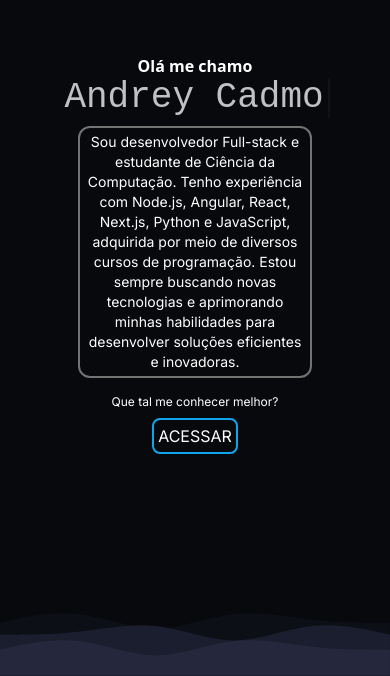
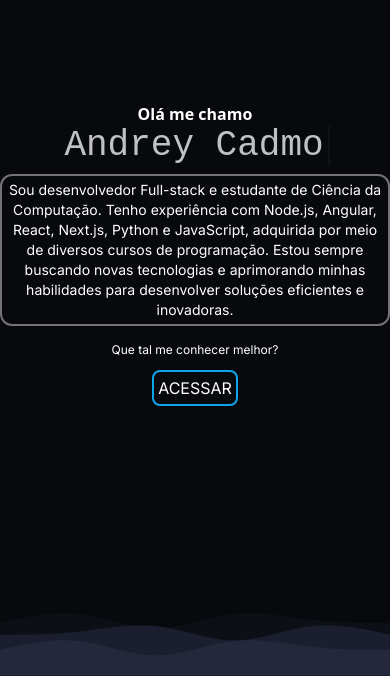
Before and after one commit to AndreyCadmo/Portfolio, a Next.js app: page / in a window 390 px wide. Shown: the part 168-844 px from the top of the page. Built offline with nearby package versions, Linux system fonts and the light colour scheme.

Commit message:
Criando componente Button Link e ajustando a tela

```diff
--- a/src/app/(externo)/page.tsx
+++ b/src/app/(externo)/page.tsx
@@ -1,26 +1,28 @@
-import {Wave} from "@/components/serverSide/svg/Wave";
+import LinkButton from "@/components/serverSide/LinkButton";
+import { Wave } from "@/components/serverSide/svg/Wave";
 import Link from "next/link";
 
 export default function Home() {
   return (
-    <div className="h-screen relative text-white bg-[#07090D] content-center">
-      <div className="text-center relative z-10">
+    <div className="md:min-h-screen max-md:h-dvh relative text-white bg-[#07090D] content-center">
+      <div className="text-center relative z-10 flex flex-col items-center">
         <p className="font-sans font-bold text-2x1">Olá me chamo</p>
         <h1 className="line typing-animation font-sans text-4xl">Andrey Cadmo</h1>
-        <div>
-          <p className="text-sm mx-[20vw] my-2 p-1 border-solid border-2 border-neutral-500 rounded-xl">Sou desenvolvedor Full-stack e estudante de Ciência da Computação. Tenho experiência com Node.js, Angular, React, Next.js, Python e JavaScript, adquirida por meio de diversos cursos de programação. Estou sempre buscando novas tecnologias e aprimorando minhas habilidades para desenvolver soluções eficientes e inovadoras.
+
+        <div className="flex flex-col items-center gap-2">
+          <p className="text-sm max-w-3xl my-2 p-1 border-solid border-2 border-neutral-500 rounded-xl">Sou desenvolvedor Full-stack e estudante de Ciência da Computação. Tenho experiência com Node.js, Angular, React, Next.js, Python e JavaScript, adquirida por meio de diversos cursos de programação. Estou sempre buscando novas tecnologias e aprimorando minhas habilidades para desenvolver soluções eficientes e inovadoras.
           </p>
-          <p className="text-xs mt-4">Que tal me conhecer melhor?</p>
+          <p className="text-xs ">Que tal me conhecer melhor?</p>
         </div>
-        <button className="mt-2 p-1 border-solid border-2 border-sky-500 rounded-lg hover:bg-sky-500 duration-500">
-          <Link href={"/home"}>
-            <p className="text-2">ACESSAR</p>
-          </Link>
-        </button>
+
+        <LinkButton href={"/home"}>
+          ACESSAR
+        </LinkButton>
+
       </div>
-      <Wave className="bottom-[7vw]" fill="#0D0F17"/>
-      <Wave className="bottom-[4vw] scale-x-[-1]" fill="#1B1E2E"/>
-      <Wave className="bottom-0" fill="#25283d"/>
+      <Wave className="bottom-[7vw]" fill="#0D0F17" />
+      <Wave className="bottom-[4vw] scale-x-[-1]" fill="#1B1E2E" />
+      <Wave className="bottom-0" fill="#25283d" />
     </div>
   );
 }
--- /dev/null
+++ b/src/components/serverSide/LinkButton.tsx
@@ -0,0 +1,18 @@
+import Link, { LinkProps } from "next/link";
+import { ReactNode } from "react";
+
+type LinkButtonProps = LinkProps & {
+    children: ReactNode;
+}
+
+export default function LinkButton({
+    href,
+    children,
+    ...props
+}: LinkButtonProps) {
+    return (
+        <Link href={href} {...props} className="text-2 p-1 mt-3 border-solid border-2 border-sky-500 rounded-lg hover:bg-sky-500 duration-500">
+            {children}
+        </Link>
+    )
+}
```
